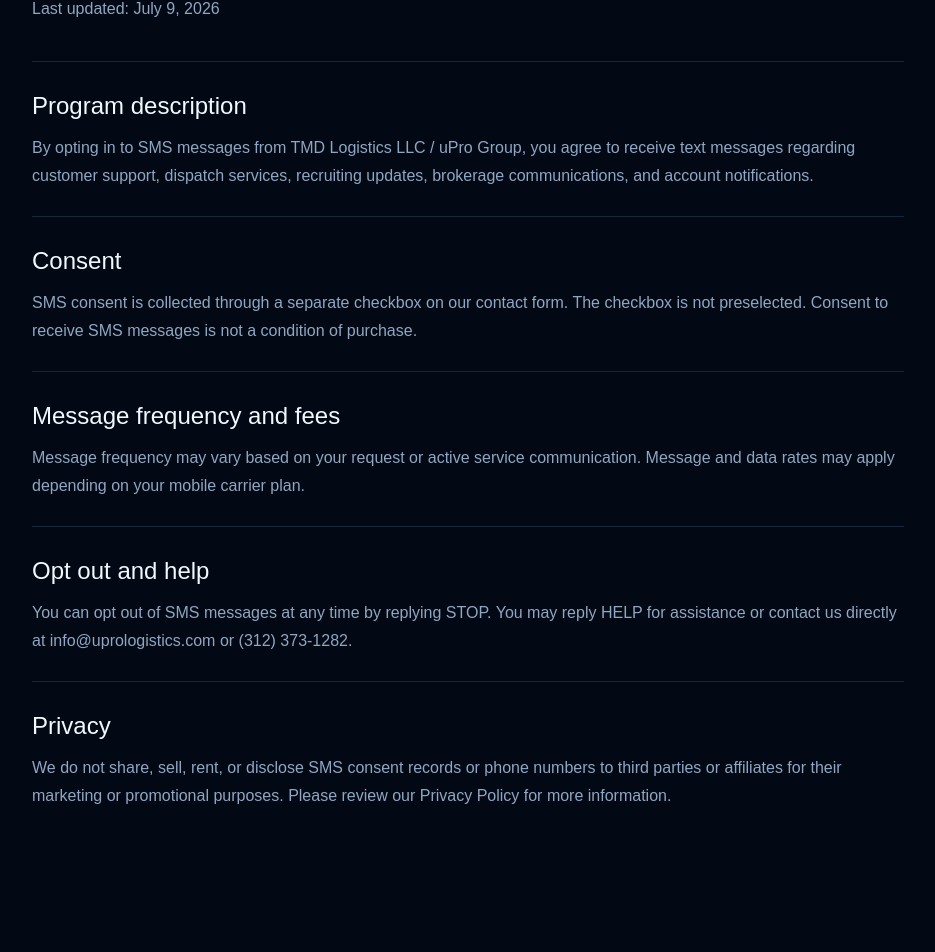
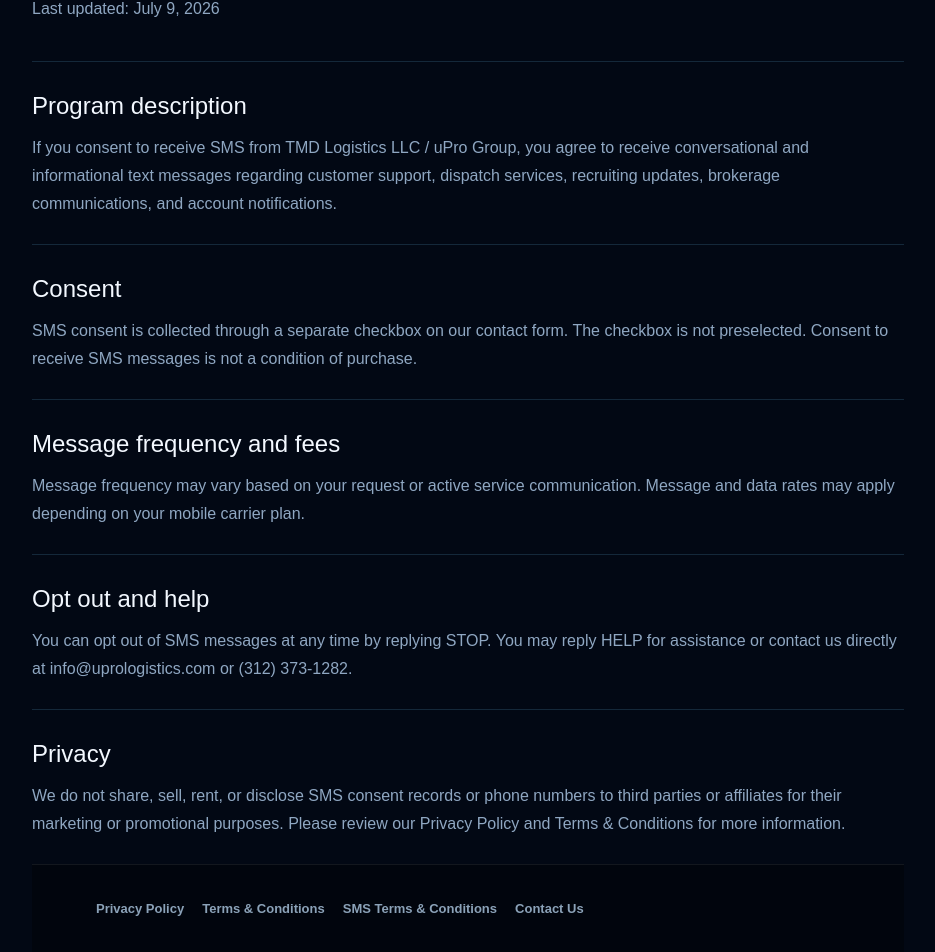
Before and after one commit to Ruziev-Gofur/uPRO-PARTNER, a Next.js app: page /sms-terms-and-conditions in a window 1280 px wide. Shown: the part 213-1165 px from the top of the page, without its empty margins (172-1107 px from the left). Before the commit the page ends 1139 px from the top, so only its background shows below. Built offline with nearby package versions, Linux system fonts and the light colour scheme.

Commit message:
Complete SMS compliance legal links

```diff
--- a/app/privacy-policy/page.tsx
+++ b/app/privacy-policy/page.tsx
@@ -61,6 +61,15 @@
           out or HELP for help.
         </p>
       </section>
+
+      <footer className="footer">
+        <nav aria-label="Legal navigation">
+          <a href="/privacy-policy">Privacy Policy</a>
+          <a href="/terms-and-conditions">Terms & Conditions</a>
+          <a href="/sms-terms-and-conditions">SMS Terms & Conditions</a>
+          <a href="/contact">Contact Us</a>
+        </nav>
+      </footer>
     </main>
   );
 }
--- a/app/sms-terms-and-conditions/page.tsx
+++ b/app/sms-terms-and-conditions/page.tsx
@@ -11,8 +11,9 @@
       <section>
         <h2>Program description</h2>
         <p>
-          By opting in to SMS messages from TMD Logistics LLC / uPro Group, you agree to receive text messages regarding
-          customer support, dispatch services, recruiting updates, brokerage communications, and account notifications.
+          If you consent to receive SMS from TMD Logistics LLC / uPro Group, you agree to receive conversational and
+          informational text messages regarding customer support, dispatch services, recruiting updates, brokerage
+          communications, and account notifications.
         </p>
       </section>
 
@@ -44,9 +45,19 @@
         <h2>Privacy</h2>
         <p>
           We do not share, sell, rent, or disclose SMS consent records or phone numbers to third parties or affiliates
-          for their marketing or promotional purposes. Please review our Privacy Policy for more information.
+          for their marketing or promotional purposes. Please review our <a href="/privacy-policy">Privacy Policy</a>{" "}
+          and <a href="/terms-and-conditions">Terms & Conditions</a> for more information.
         </p>
       </section>
+
+      <footer className="footer">
+        <nav aria-label="Legal navigation">
+          <a href="/privacy-policy">Privacy Policy</a>
+          <a href="/terms-and-conditions">Terms & Conditions</a>
+          <a href="/sms-terms-and-conditions">SMS Terms & Conditions</a>
+          <a href="/contact">Contact Us</a>
+        </nav>
+      </footer>
     </main>
   );
 }
--- a/app/terms-and-conditions/page.tsx
+++ b/app/terms-and-conditions/page.tsx
@@ -45,6 +45,15 @@
         <h2>Contact</h2>
         <p>Questions about these terms can be sent to info@uprologistics.com or by calling (312) 373-1282.</p>
       </section>
+
+      <footer className="footer">
+        <nav aria-label="Legal navigation">
+          <a href="/privacy-policy">Privacy Policy</a>
+          <a href="/terms-and-conditions">Terms & Conditions</a>
+          <a href="/sms-terms-and-conditions">SMS Terms & Conditions</a>
+          <a href="/contact">Contact Us</a>
+        </nav>
+      </footer>
     </main>
   );
 }
```
